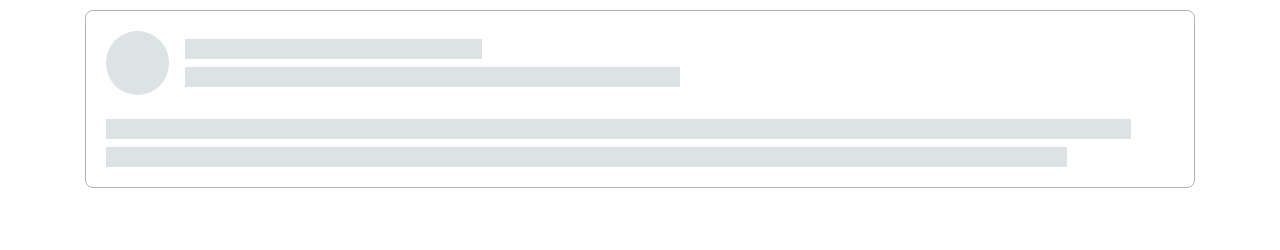
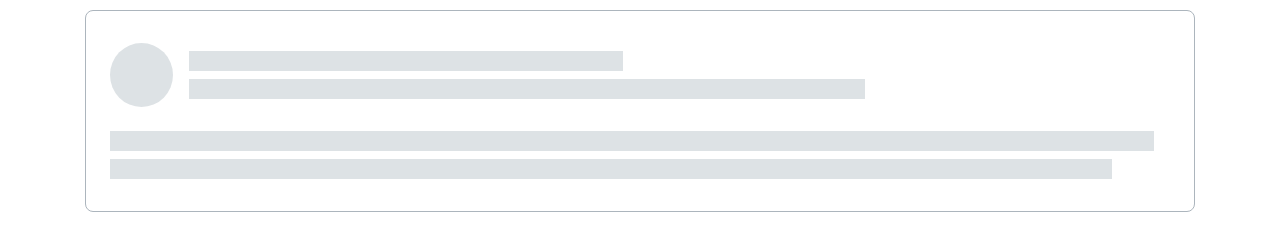
Before and after one commit to js-tasks-ru/htmlcss-20231027_daniilk, a website: page 04-lection2/02-skeleton/index.html in a window 1280 px wide. Drawn offline with Linux system fonts and the light colour scheme.

Commit message:
skeleton_double-2

```diff
--- a/04-lection2/02-skeleton/const.css
+++ b/04-lection2/02-skeleton/const.css
@@ -1,4 +1,4 @@
-body {
+.skeleton {
     --testH: 192px;
     --testW: 580px;
 }
--- a/04-lection2/02-skeleton/index.html
+++ b/04-lection2/02-skeleton/index.html
@@ -2,22 +2,22 @@
 <!-- Страница со скелетоном -->
 <html lang="ru">
   <head>
-        <link rel="stylesheet" href="../../assets/css/main.css">
-        <link rel="stylesheet" href="./skeleton.css">
+    <link rel="stylesheet" href="../../assets/css/main.css" />
+    <link rel="stylesheet" href="./skeleton.css" />
   </head>
   <body>
     <section class="container">
       <div class="skeleton">
         <div class="skeleton__people">
-                    <div class="people__avatar "></div>
-                    <div class="people__info">
-                        <div class="info__name info__block"></div>
-                        <div class="info__lastname info__block"></div>
+          <div class="skeleton__people-avatar"></div>
+          <div class="skeleton__people-info">
+            <div class="skeleton__pinfo-name skeleton__line"></div>
+            <div class="skeleton__pinfo-lastname skeleton__line"></div>
           </div>
         </div>
         <div class="skeleton__info">
-                    <div class="info__one info__block"></div>
-                    <div class="info__two info__block"></div>
+          <div class="skeleton__info-one skeleton__line"></div>
+          <div class="skeleton__info-two skeleton__line"></div>
         </div>
       </div>
     </section>
--- a/04-lection2/02-skeleton/skeleton.css
+++ b/04-lection2/02-skeleton/skeleton.css
@@ -3,7 +3,7 @@
 
 .skeleton {
     box-sizing: border-box;
-    padding: 20px;
+    padding: 32px 40px 32px 24px;
     /* height: var(--testH); */
     /* width: var(--testW); */
     border: 1px solid var(--grey-3);
@@ -15,7 +15,7 @@
     gap: 24px;
 }
 
-.info__block {
+.skeleton__line {
     height: 20px;
     /* width: 100%; */
     background-color:var(--grey-2);
@@ -27,7 +27,7 @@
     display: flex;
     gap: 16px
 }
-.people__info {
+.skeleton__people-info {
     display: flex;
     flex-direction: column;
     justify-content: center;
@@ -35,19 +35,19 @@
     gap: 8px;
 }
 
-.people__avatar {
+.skeleton__people-avatar {
     width: 64px;
     height: 64px;
     border-radius:50% ;
     background-color: var(--grey-2);
 }
 
-.info__name{
-    width:30%
+.skeleton__pinfo-name{
+    width:45%
 }
 
-.info__lastname {
-    width: 50%;
+.skeleton__pinfo-lastname {
+    width: 70%;
 }
 
 .skeleton__info {
@@ -57,10 +57,10 @@
     gap: 8px;
 }
 
-.info__one{
+.skeleton__info-one{
+    width: 100%;
+}
+
+.skeleton__info-two{
     width: 96%;
 }
-
-.info__two{
-    width: 90%;
-}
```
Lines whose indentation alone changed are shown as unchanged.
